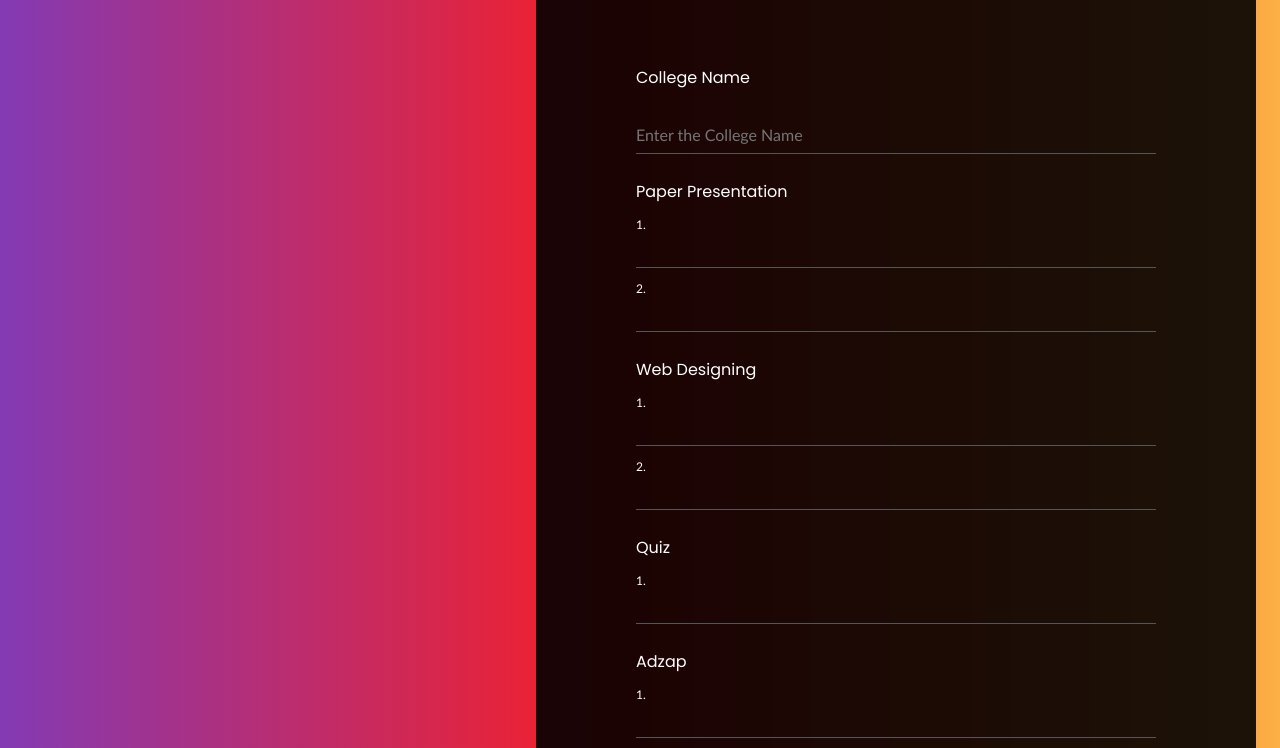
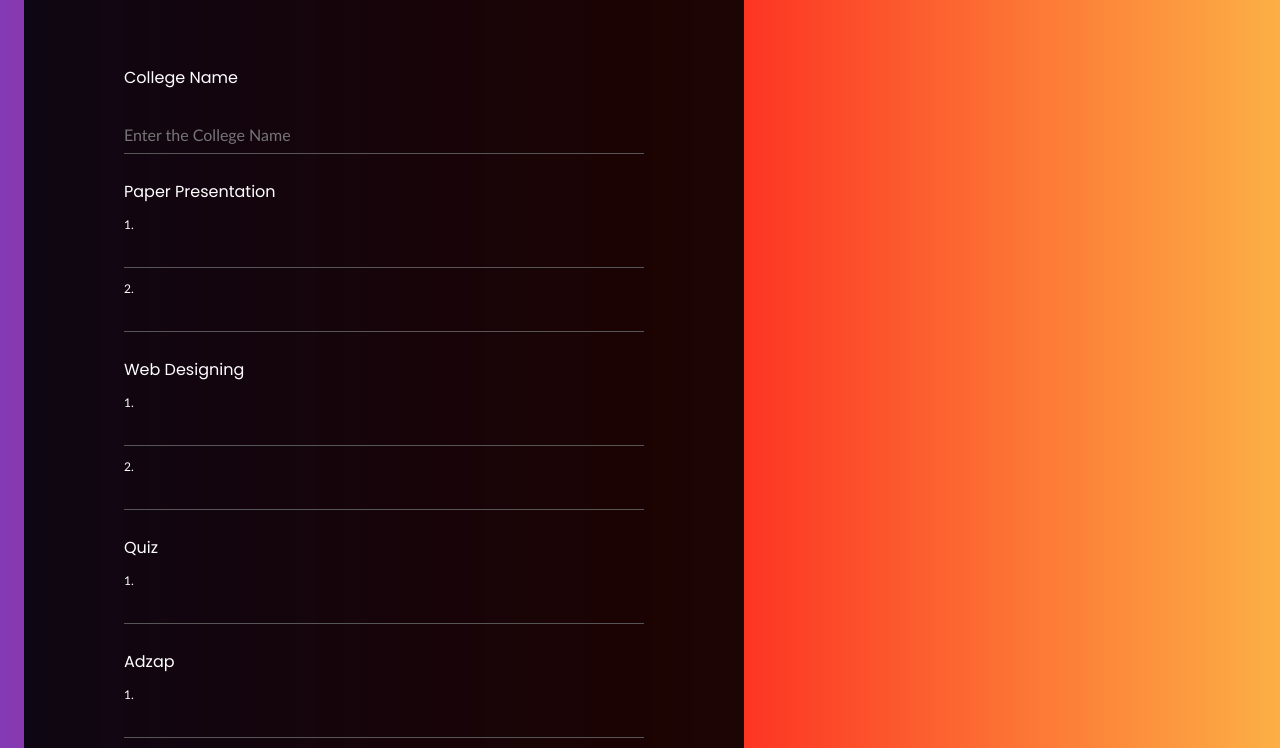
Before and after one commit to deneshthedeveloper/devil-project, a plain HTML site: page index.html in a window 1280 px wide. Shown: the part 19-767 px from the top of the page. Drawn offline with Linux system fonts and the light colour scheme.

Commit message:
Update index.html

```diff
--- a/index.html
+++ b/index.html
@@ -73,7 +73,7 @@ body{
 
 	position:absolute;
 
-	left: 70%;
+	left: 30%;
 
 	top:100%;
 
```
